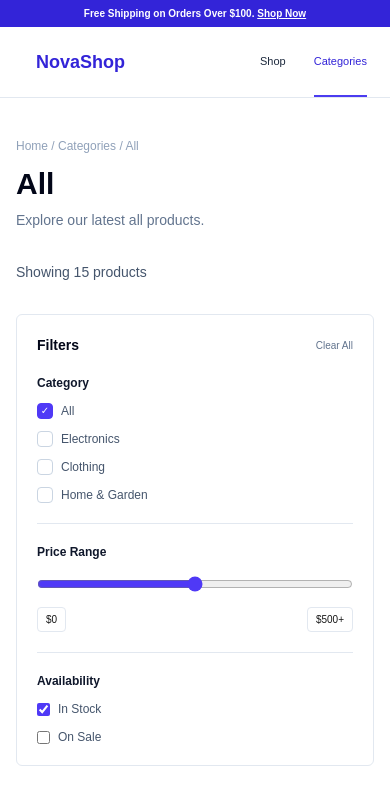
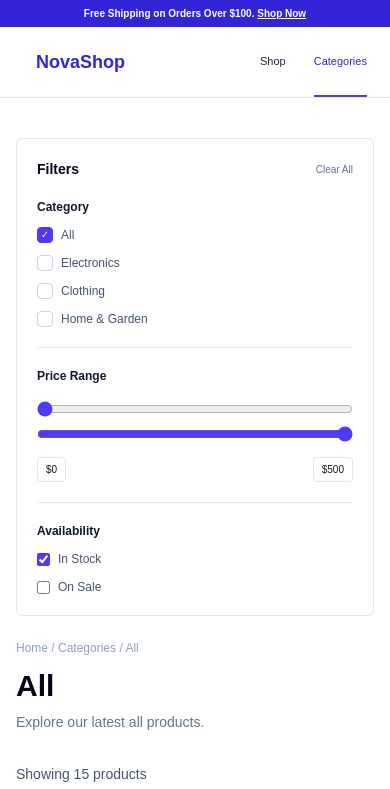
Before and after one commit to JackH23/Nova-shop, a Next.js app in the folder frontend/: page /categories in a window 390 px wide. Shown: the top 789 px of the page. Built offline with nearby package versions, Linux system fonts and the light colour scheme.

Commit message:
feat: implement product filtering with price range across categories and deals

```diff
--- a/frontend/app/categories/page.tsx
+++ b/frontend/app/categories/page.tsx
@@ -1,11 +1,37 @@
+"use client";
+
+import { useProductFilters } from "@/composables/useProductFilters";
+import CategoryFilters from "@/components/products/CategoryFilters";
 import CategoryProductList from "@/components/products/CategoryProductList";
+import PageContainer from "@/components/common/PageContainer";
 import { products } from "@/lib/products";
 
 export default function CategoriesPage() {
+  const {
+    minPrice,
+    maxPrice,
+    setMinPrice,
+    setMaxPrice,
+  } = useProductFilters();
+
   return (
-    <CategoryProductList
-      category="all"
-      products={products}
-    />
+    <PageContainer>
+      <div className="flex flex-col gap-6 md:flex-row">
+        <CategoryFilters
+          activeCategory="all"
+          minPrice={minPrice}
+          maxPrice={maxPrice}
+          onMinPriceChange={setMinPrice}
+          onMaxPriceChange={setMaxPrice}
+        />
+
+        <CategoryProductList
+          category="all"
+          products={products}
+          minPrice={minPrice}
+          maxPrice={maxPrice}
+        />
+      </div>
+    </PageContainer>
   );
 }
--- a/frontend/app/products/page.tsx
+++ b/frontend/app/products/page.tsx
@@ -1,16 +1,35 @@
+"use client";
+
+import { useProductFilters } from "@/composables/useProductFilters";
+
 import CategoryFilters from "@/components/products/CategoryFilters";
 import ProductList from "@/components/products/ProductList";
 import PageContainer from "@/components/common/PageContainer";
 
 export default function ProductsPage() {
+  const {
+    minPrice,
+    maxPrice,
+    setMinPrice,
+    setMaxPrice,
+  } = useProductFilters();
+
   return (
     <PageContainer>
       <div className="flex flex-col gap-10 md:flex-row">
         {/* Left filters */}
-        <CategoryFilters />
+        <CategoryFilters
+          minPrice={minPrice}
+          maxPrice={maxPrice}
+          onMinPriceChange={setMinPrice}
+          onMaxPriceChange={setMaxPrice}
+        />
 
         {/* Right product list */}
-        <ProductList />
+        <ProductList
+          minPrice={minPrice}
+          maxPrice={maxPrice}
+        />
       </div>
     </PageContainer>
   );
--- a/frontend/components/deals/DealsFilters.tsx
+++ b/frontend/components/deals/DealsFilters.tsx
@@ -14,7 +14,19 @@ const discounts = [
   "50% or more",
 ];
 
-export default function DealsFilters() {
+type DealsFiltersProps = {
+  minPrice?: number;
+  maxPrice?: number;
+  onMinPriceChange?: (price: number) => void;
+  onMaxPriceChange?: (price: number) => void;
+};
+
+export default function DealsFilters({
+  minPrice = 0,
+  maxPrice = 500,
+  onMinPriceChange,
+  onMaxPriceChange,
+}: DealsFiltersProps) {
   return (
     <aside className="w-full shrink-0 md:w-[220px]">
       <div className="rounded-md border border-slate-200 bg-white p-5">
@@ -64,20 +76,48 @@ export default function DealsFilters() {
             Price Range
           </h3>
 
-          <div className="mt-3 flex items-center gap-2">
+          <div className="mt-4 space-y-2">
+            {/* Minimum price */}
             <input
-              type="number"
-              placeholder="Min"
-              className="h-9 min-w-0 flex-1 rounded border border-slate-300 px-2 text-xs outline-none focus:border-indigo-600"
+              type="range"
+              min="0"
+              max="500"
+              value={minPrice}
+              onChange={(e) => {
+                const value = Number(e.target.value);
+
+                if (value <= maxPrice) {
+                  onMinPriceChange?.(value);
+                }
+              }}
+              className="w-full accent-indigo-600"
             />
 
-            <span className="text-slate-400">-</span>
+            {/* Maximum price */}
+            <input
+              type="range"
+              min="0"
+              max="500"
+              value={maxPrice}
+              onChange={(e) => {
+                const value = Number(e.target.value);
 
-            <input
-              type="number"
-              placeholder="Max"
-              className="h-9 min-w-0 flex-1 rounded border border-slate-300 px-2 text-xs outline-none focus:border-indigo-600"
+                if (value >= minPrice) {
+                  onMaxPriceChange?.(value);
+                }
+              }}
+              className="w-full accent-indigo-600"
             />
+          </div>
+
+          <div className="mt-2 flex justify-between">
+            <span className="rounded border border-slate-200 px-2 py-1 text-[10px]">
+              ${minPrice}
+            </span>
+
+            <span className="rounded border border-slate-200 px-2 py-1 text-[10px]">
+              ${maxPrice}
+            </span>
           </div>
         </div>
 
--- a/frontend/components/products/CategoryFilters.tsx
+++ b/frontend/components/products/CategoryFilters.tsx
@@ -7,6 +7,10 @@ import NewArrivalsFilters from "@/components/deals/NewArrivalsFilters";
 type CategoryFiltersProps = {
   activeCategory?: string;
   variant?: "default" | "deals" | "new-arrivals";
+  maxPrice?: number;
+  onMaxPriceChange?: (price: number) => void;
+  minPrice?: number;
+  onMinPriceChange?: (price: number) => void;
 };
 
 const categories = [
@@ -35,10 +39,20 @@ const categories = [
 export default function CategoryFilters({
   activeCategory = "all",
   variant = "default",
+  minPrice = 0,
+  maxPrice = 500,
+  onMinPriceChange,
+  onMaxPriceChange,
 }: CategoryFiltersProps) {
-
   if (variant === "deals") {
-    return <DealsFilters />;
+    return (
+      <DealsFilters
+        minPrice={minPrice}
+        maxPrice={maxPrice}
+        onMinPriceChange={onMinPriceChange}
+        onMaxPriceChange={onMaxPriceChange}
+      />
+    );
   }
 
   if (variant === "new-arrivals") {
@@ -95,21 +109,47 @@ export default function CategoryFilters({
         <div>
           <h3 className="text-xs font-semibold text-slate-900">Price Range</h3>
 
-          <input
-            type="range"
-            min="0"
-            max="500"
-            defaultValue="250"
-            className="mt-4 w-full accent-indigo-600"
-          />
+          <div className="mt-4 space-y-2">
+            {/* Minimum price */}
+            <input
+              type="range"
+              min="0"
+              max="500"
+              value={minPrice}
+              onChange={(e) => {
+                const value = Number(e.target.value);
+
+                if (value <= maxPrice) {
+                  onMinPriceChange?.(value);
+                }
+              }}
+              className="w-full accent-indigo-600"
+            />
+
+            {/* Maximum price */}
+            <input
+              type="range"
+              min="0"
+              max="500"
+              value={maxPrice}
+              onChange={(e) => {
+                const value = Number(e.target.value);
+
+                if (value >= minPrice) {
+                  onMaxPriceChange?.(value);
+                }
+              }}
+              className="w-full accent-indigo-600"
+            />
+          </div>
 
           <div className="mt-2 flex justify-between">
             <span className="rounded border border-slate-200 px-2 py-1 text-[10px]">
-              $0
+              ${minPrice}
             </span>
 
             <span className="rounded border border-slate-200 px-2 py-1 text-[10px]">
-              $500+
+              ${maxPrice}
             </span>
           </div>
         </div>
--- a/frontend/components/products/CategoryProductList.tsx
+++ b/frontend/components/products/CategoryProductList.tsx
@@ -1,21 +1,23 @@
 "use client";
 
-import { usePagination } from "@/composables/usePagination";
+import { useProductList } from "@/composables/useProductList";
 import ProductCard from "./ProductCard";
 import type { Product } from "@/lib/products";
-import CategoryFilters from "./CategoryFilters";
 import Pagination from "@/components/common/Pagination";
 import ProductSort from "./ProductSort";
-import PageContainer from "@/components/common/PageContainer";
 
 type CategoryProductListProps = {
   category: string;
   products: Product[];
+  minPrice?: number;
+  maxPrice?: number;
 };
 
 export default function CategoryProductList({
   category,
   products,
+  minPrice = 0,
+  maxPrice = 500,
 }: CategoryProductListProps) {
   const categoryName = category
     .split("-")
@@ -23,16 +25,21 @@ export default function CategoryProductList({
     .join(" ");
 
   const {
+    filteredProducts,
     currentPage,
     setCurrentPage,
     totalPages,
     startIndex,
     itemsPerPage: productsPerPage,
     paginatedItems: paginatedProducts,
-  } = usePagination(products);
+  } = useProductList({
+    products,
+    minPrice,
+    maxPrice,
+  });
 
   return (
-    <PageContainer>
+    <div className="min-w-0 flex-1">
       {/* Breadcrumb */}
       <p className="text-xs text-slate-400">
         Home / Categories / {categoryName}
@@ -49,38 +56,29 @@ export default function CategoryProductList({
 
       {/* Product count */}
       <p className="mt-8 text-sm text-slate-600">
-        Showing {products.length} products
+        Showing {filteredProducts.length} products
       </p>
 
-      {/* Filter + Product content */}
-      <div className="mt-8 flex flex-col gap-6 md:flex-row">
-        {/* Left filter */}
-        <CategoryFilters activeCategory={category} />
-
-        {/* Right product content */}
-        <div className="min-w-0 flex-1">
+      {/* Product content */}
+      <div className="mt-8">
         {/* Product count + Sort */}
         <div className="mb-5 flex items-center justify-between">
           <p className="text-sm text-slate-600">
-              {products.length === 0
+            {filteredProducts.length === 0
               ? "Showing 0 products"
               : `Showing ${startIndex + 1}-${Math.min(
                   startIndex + productsPerPage,
-                    products.length,
-                  )} of ${products.length} products`}
+                  filteredProducts.length,
+                )} of ${filteredProducts.length} products`}
           </p>
 
-            {/* Sort */}
           <ProductSort />
         </div>
 
         {/* Products */}
         <div className="grid grid-cols-1 gap-5 sm:grid-cols-2 lg:grid-cols-3">
           {paginatedProducts.map((product) => (
-              <ProductCard
-                key={product.id}
-                product={product}
-              />
+            <ProductCard key={product.id} product={product} />
           ))}
         </div>
 
@@ -94,6 +92,5 @@ export default function CategoryProductList({
         )}
       </div>
     </div>
-    </PageContainer>
   );
 }
--- a/frontend/components/products/ProductList.tsx
+++ b/frontend/components/products/ProductList.tsx
@@ -1,18 +1,31 @@
 "use client";
 
-import { usePagination } from "@/composables/usePagination";
+import { useProductList } from "@/composables/useProductList";
 import ProductCard from "./ProductCard";
 import Pagination from "@/components/common/Pagination";
 import { products } from "@/lib/products";
 import ProductSort from "./ProductSort";
 
-export default function ProductList() {
+type ProductListProps = {
+  minPrice?: number;
+  maxPrice?: number;
+};
+
+export default function ProductList({
+  minPrice = 0,
+  maxPrice = 500,
+}: ProductListProps) {
+
   const {
     currentPage,
     setCurrentPage,
     totalPages,
     paginatedItems: paginatedProducts,
-  } = usePagination(products);
+  } = useProductList({
+    products,
+    minPrice,
+    maxPrice,
+  });
 
   return (
     <div className="flex-1">
--- /dev/null
+++ b/frontend/composables/useProductFilters.ts
@@ -0,0 +1,21 @@
+"use client";
+
+import { useState } from "react";
+
+export function useProductFilters() {
+  const [minPrice, setMinPrice] = useState(0);
+  const [maxPrice, setMaxPrice] = useState(500);
+
+  const resetPrice = () => {
+    setMinPrice(0);
+    setMaxPrice(500);
+  };
+
+  return {
+    minPrice,
+    maxPrice,
+    setMinPrice,
+    setMaxPrice,
+    resetPrice,
+  };
+}
--- /dev/null
+++ b/frontend/composables/useProductList.ts
@@ -0,0 +1,27 @@
+import { usePagination } from "@/composables/usePagination";
+import type { Product } from "@/lib/products";
+
+type UseProductListProps = {
+  products: Product[];
+  minPrice?: number;
+  maxPrice?: number;
+};
+
+export function useProductList({
+  products,
+  minPrice = 0,
+  maxPrice = 500,
+}: UseProductListProps) {
+  const filteredProducts = products.filter(
+    (product) =>
+      product.price >= minPrice &&
+      product.price <= maxPrice
+  );
+
+  const pagination = usePagination(filteredProducts);
+
+  return {
+    filteredProducts,
+    ...pagination,
+  };
+}
```
Also changed, not shown: frontend/components/deals/DealsContent.tsx (+22 -2 lines). Lines whose indentation alone changed are shown as unchanged.
